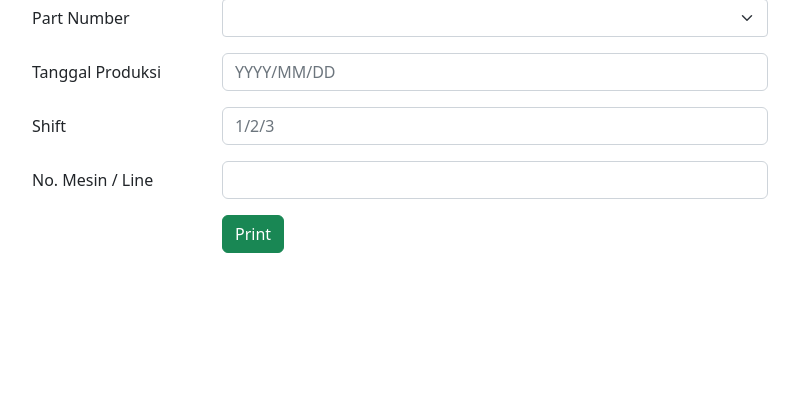
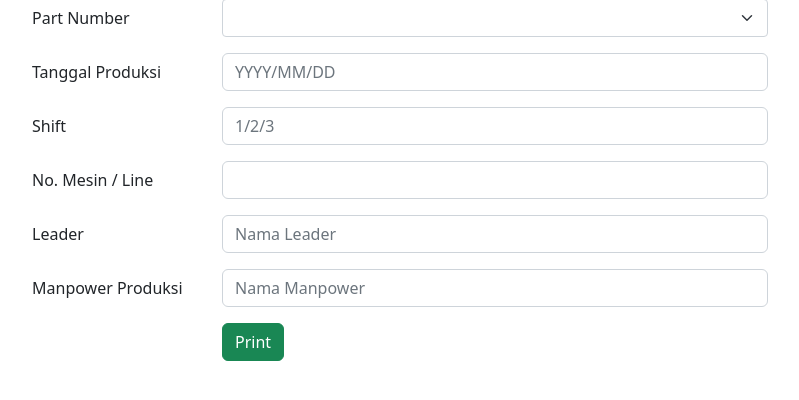
Before and after one commit to criespy/PartNumberScanner, a Django app: page /print_label_produksi in a window 1280 px wide. Shown: the part 148-548 px from the top of the page, without its empty margins (50-849 px from the left). Run offline with Django 3.2, Linux system fonts and the light colour scheme; the visitor is signed in with stand-in values (Sample User, id 1); data that the repository does not hold is empty; some libraries are stand-ins or nearby versions.

Commit message:
Add leader & manpower name for print label

```diff
--- a/scanner/views.py
+++ b/scanner/views.py
@@ -65,6 +65,8 @@ class PrintBarcode(LoginRequiredMixin, DetailView):
         tanggal = request.GET.get('tanggal')
         shift = request.GET.get('shift')
         mesin = request.GET.get('mesin')
+        leader = request.GET.get('leader')
+        manpower = request.GET.get('manprod')
 
         barang = barang.split("#")
         part_number = barang[0]
@@ -75,7 +77,7 @@ class PrintBarcode(LoginRequiredMixin, DetailView):
         tgl = tanggal.split("/")
         lot_produksi = tgl[0][2:4]+"."+tgl[1]+"."+tgl[2]+"."+shift+"."+mesin
 
-        context = {"part_number":part_number, "part_description":part_description, "part_color":part_color, "part_position":part_position, "tanggal":tanggal, "shift":shift, "lot_produksi":lot_produksi, "part_qty": part_qty}
+        context = {"part_number":part_number, "part_description":part_description, "part_color":part_color, "part_position":part_position, "tanggal":tanggal, "shift":shift, "lot_produksi":lot_produksi, "part_qty": part_qty, "leader":leader, "manpower":manpower}
         #return HttpResponse("Berhasil %s" % tanggal)
         #kirim id ke print_barcode.html
         return TemplateResponse(request, 'print_label_produksi.html', context)
--- a/templates/home.html
+++ b/templates/home.html
@@ -80,6 +80,22 @@
         </select-->
     </div>
   </div>
+  <div class="row mb-3 align-items-center">
+    <div class="col-2">
+      <label for="shift">Leader</label>
+    </div>
+    <div class="col-6">
+        <input name="leader" id="leader" type="text" placeholder="Nama Leader" class="form-control" />
+    </div>
+  </div>
+  <div class="row mb-3 align-items-center">
+    <div class="col-2">
+      <label for="shift">Manpower Produksi</label>
+    </div>
+    <div class="col-6">
+        <input name="manprod" id="manprod" type="text" placeholder="Nama Manpower" class="form-control" />
+    </div>
+  </div>
   <div class="row">
     <div class="col-2">
 
```
Also changed, not shown: templates/print_label_produksi.html (+8 -8 lines).
